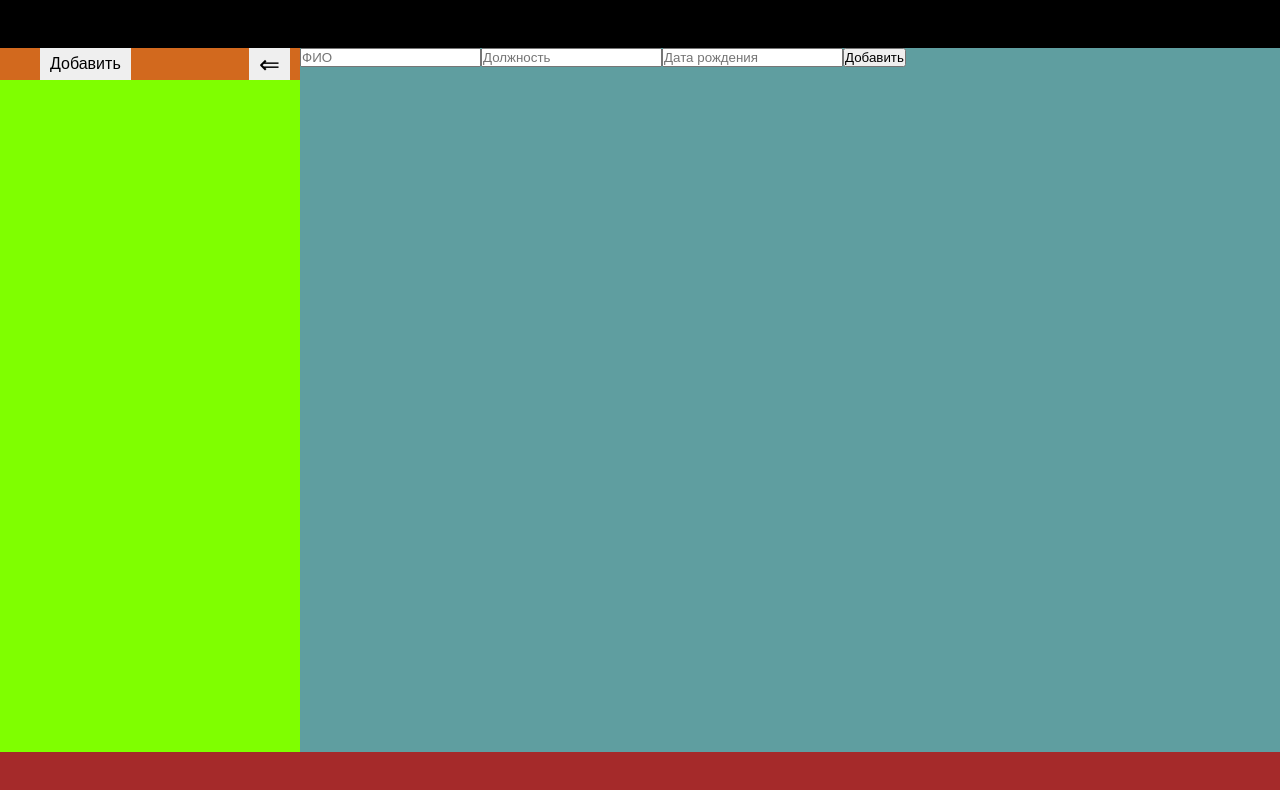
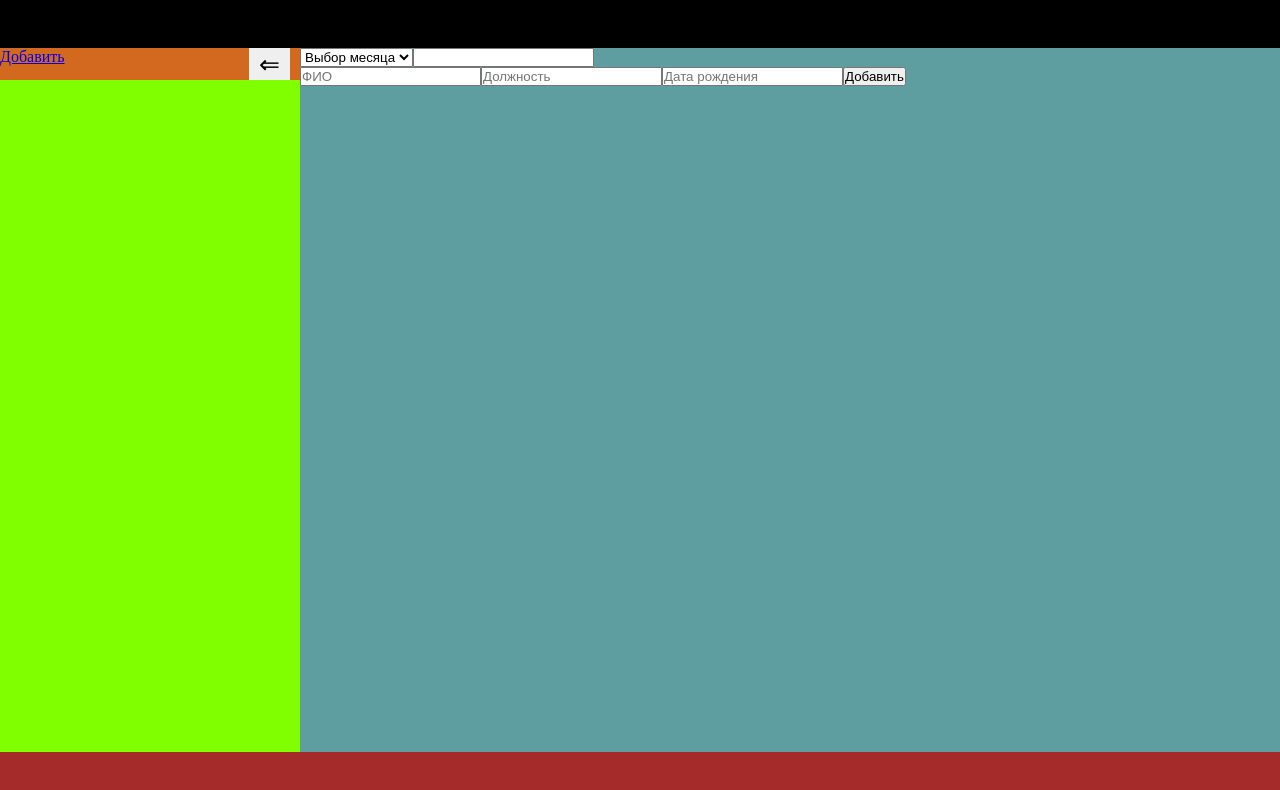
Before and after one commit to Mckenza/timesheet, a React (Create React App) app: page /input in a window 1280 px wide. Shown: the top 790 px of the page. Built offline with nearby package versions, Linux system fonts and the light colour scheme.

Commit message:
calendar start create

```diff
--- a/package.json
+++ b/package.json
@@ -8,6 +8,8 @@
     "@testing-library/user-event": "^13.5.0",
     "react": "^17.0.2",
     "react-dom": "^17.0.2",
+    "react-router": "^6.2.1",
+    "react-router-dom": "^6.2.1",
     "react-scripts": "5.0.0",
     "web-vitals": "^2.1.2"
   },
--- a/src/App.js
+++ b/src/App.js
@@ -2,17 +2,18 @@ import react, { createContext, useRef } from "react";
 
 import DivList from "./main/list/DivList";
 import DivContent from "./main/content/DivContent";
+import { BrowserRouter } from "react-router-dom";
 
 export const AppContext = createContext();
 
 function App() {
   const refListUpdate = useRef(null);
 
-  function createItemList(data){
+  function createItemList(data) {
     refListUpdate.current(data);
   }
 
-  function updateList(callback){
+  function updateList(callback) {
     refListUpdate.current = callback;
   }
 
@@ -27,10 +28,12 @@ function App() {
         }
       </header>
       <main>
-          <AppContext.Provider value={{createItemList, updateList}}>
-            <DivList/>
-            <DivContent/>
+        <BrowserRouter>
+          <AppContext.Provider value={{ createItemList, updateList }}>
+            <DivList />
+            <DivContent />
           </AppContext.Provider>
+        </BrowserRouter>
       </main>
 
       <footer>
--- /dev/null
+++ b/src/main/content/Calendar.jsx
@@ -0,0 +1,47 @@
+import react, { useState } from "react";
+import { useEffect } from "react/cjs/react.development";
+/* Сделать список по месяцам и года */
+
+function createCalendar(month, year){
+    const daysInMonth = new Date(year, month + 1, 0).getDate();
+    console.log(daysInMonth);
+
+}
+
+export default () => {
+    const [month, setMonth] = useState(() => new Date().getMonth());
+    const [year, setYear] = useState(() => new Date().getFullYear());
+
+    useEffect(() => {
+        console.log(month);
+        console.log(year);
+        createCalendar(month, year);
+    }, [month, year]);
+
+
+    return (
+        <div className="wrap_calendar">
+            <div className="manage_calendar">
+                <select onChange={(e) => {setMonth(Number(e.target.value))} }>
+                    <option disabled selected>Выбор месяца</option>
+                    <option value="0">Январь</option>
+                    <option value="1">Февраль</option>
+                    <option value="2">Март</option>
+                    <option value="3">Апрель</option>
+                    <option value="4">Май</option>
+                    <option value="5">Июнь</option>
+                    <option value="6">Июль</option>
+                    <option value="7">Август</option>
+                    <option value="8">Сентябрь</option>
+                    <option value="9">Октябрь</option>
+                    <option value="10">Ноябрь</option>
+                    <option value="11">Декабрь</option>
+                </select>
+                <input type="number" onChange={(e) => {setYear(Number(e.target.value))}}></input>
+            </div>
+            <div className="calendar">
+
+            </div>
+        </div>
+    )
+}
--- a/src/main/content/DivContent.jsx
+++ b/src/main/content/DivContent.jsx
@@ -1,11 +1,17 @@
 import react from "react";
 import FieldForData from "./FieldForData";
+import { BrowserRouter as Router, Routes, Route, Link } from "react-router-dom";
+import Calendar from "./Calendar";
 
 export default () => {
 
     return (
         <div className="main_content">
-            <FieldForData/>
+            <Calendar/>
+            <Routes>
+                <Route path='/input' element={<FieldForData />} />
+            </Routes>
+
         </div>
     )
 }
--- a/src/main/list/ManageList.jsx
+++ b/src/main/list/ManageList.jsx
@@ -1,4 +1,5 @@
 import react, { useRef } from "react";
+import { Link } from "react-router-dom";
 
 
 export default ({divlistView}) => {
@@ -6,7 +7,9 @@ export default ({divlistView}) => {
 
     return (
         <div ref = {refManage} className="manage_buttons_list">
-            <button onClick={() => console.log('234')}>Добавить</button>
+            <Link to='/input'>
+                Добавить
+            </Link>
             <button onClick={() => {divlistView(refManage.current)}}>&lArr;</button>
         </div>
     )
```
Also changed, not shown: 1 other file (tests, documents, lock files or other folders). Lines whose indentation alone changed are shown as unchanged.
